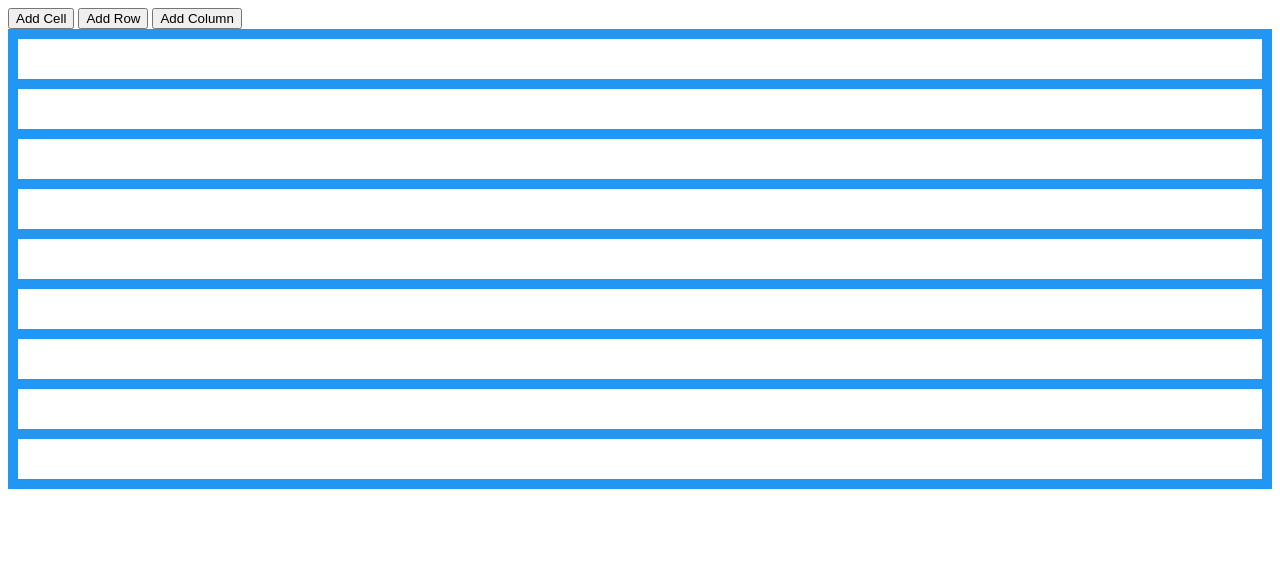
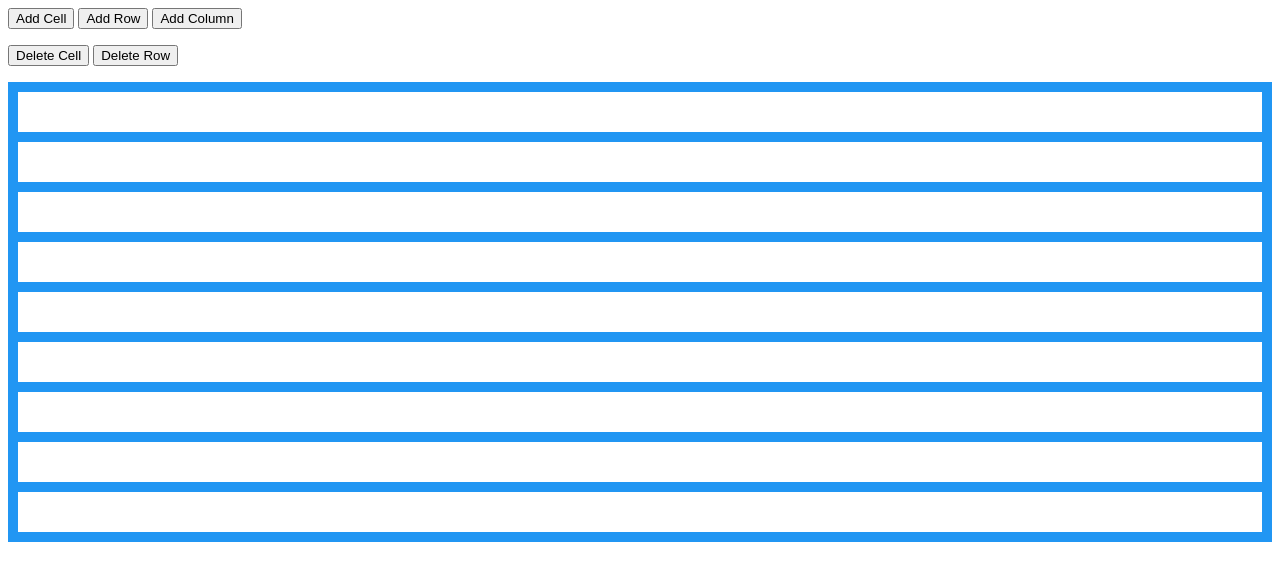
Before and after one commit to jasonchan-ny/Assignment-3-4-5, a plain HTML site: page index.html in a window 1280 px wide. Drawn offline with Linux system fonts and the light colour scheme.

Commit message:
Add files via upload

```diff
--- a/index.html
+++ b/index.html
@@ -16,6 +16,9 @@
         <button onclick="addCell()">Add Cell</button>
         <button onclick="addRow()">Add Row</button>
         <button onclick="addColumn()">Add Column</button>
+        <p>
+            <button onclick="deleteCell()">Delete Cell</button>
+            <button onclick="deleteRow()">Delete Row</button>
     </div>
 
     <div class="grid-container" id="divgrid">
--- a/script.js
+++ b/script.js
@@ -26,3 +26,14 @@ function addColumn() {
     document.getElementById("divgrid").style.gridTemplateColumns = columns;
     columncount++;
 }
+
+function deleteCell() {
+    let temp = document.querySelector(".grid-container").lastElementChild;
+    temp.remove()
+}
+
+function deleteRow() {
+    for (let i = 0; i < columncount; i++) {
+        deleteCell();
+    }
+}
```
